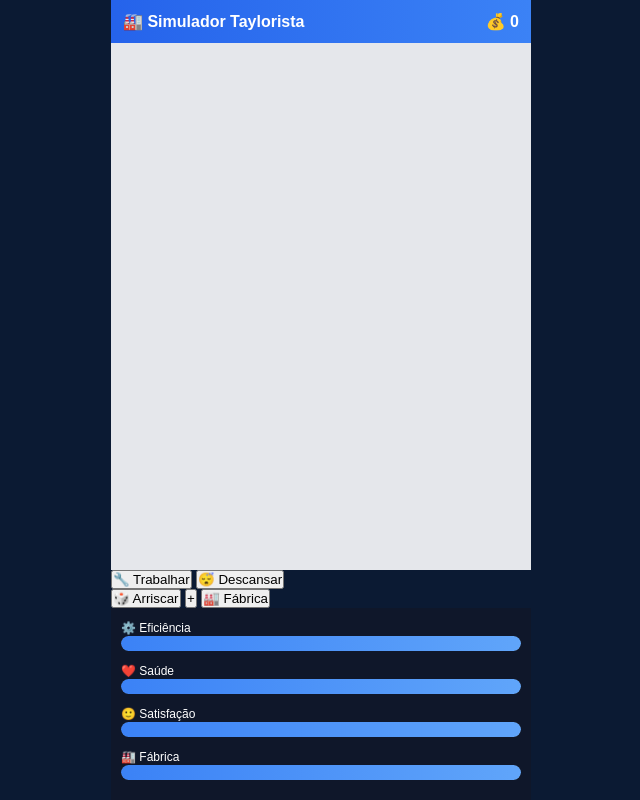
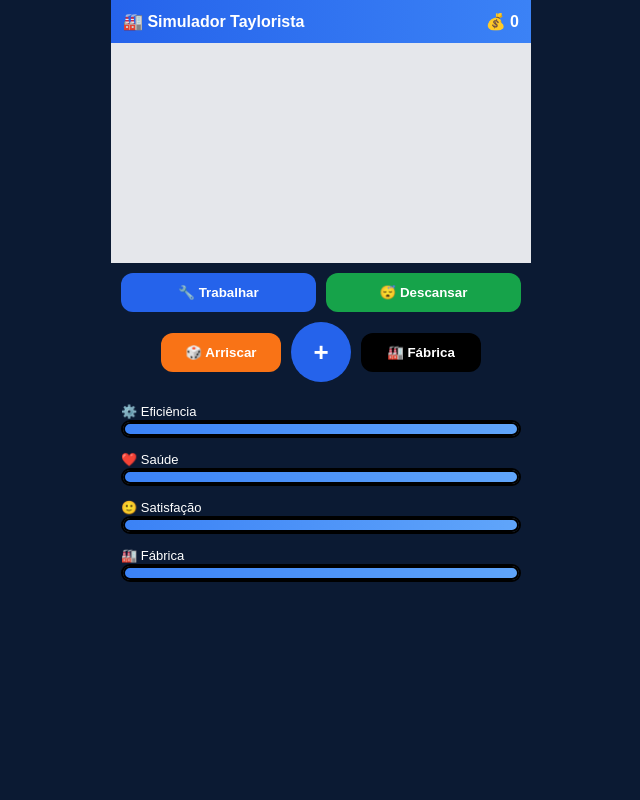
Before and after one commit to SnoopyZLT/Taylorismo-game3, a plain HTML site: page index.html in a window 1280 px wide. Shown: the whole page, without its empty margins (319-959 px from the left). Drawn offline with Linux system fonts and the light colour scheme.

Commit message:
style.css

```diff
--- a/style.css
+++ b/style.css
@@ -11,9 +11,6 @@ body {
   color: white;
   max-width: 420px;
   margin: auto;
-  display: flex;
-  flex-direction: column;
-  height: 100vh;
 }
 
 /* TOPO */
@@ -25,72 +22,93 @@ body {
   font-weight: bold;
 }
 
-/* STATUS */
-.status-topo {
-  background: #111827;
-  padding: 8px;
-  text-align: center;
-  font-size: 14px;
-}
-
 /* HISTÓRICO */
 .log {
-  flex: 1;
+  height: 220px;
   overflow-y: auto;
   background: #e5e7eb;
   color: black;
   padding: 10px;
 }
 
+/* BOTÕES */
+.acoes {
+  padding: 10px;
+}
+
+/* LINHA 1 */
+.linha {
+  display: flex;
+  gap: 10px;
+}
+
+.linha button {
+  flex: 1;
+}
+
+/* LINHA CENTRAL (=+=) */
+.linha-centro {
+  display: flex;
+  justify-content: center;
+  align-items: center;
+  gap: 10px;
+  margin-top: 10px;
+}
+
+.linha-centro button {
+  width: 30%;
+}
+
+/* BOTÃO + */
+.plus {
+  width: 60px !important;
+  height: 60px;
+  border-radius: 50%;
+  font-size: 26px;
+  background: #2563eb;
+}
+
+/* BOTÕES GERAIS */
+button {
+  padding: 12px;
+  border-radius: 12px;
+  border: none;
+  color: white;
+  font-weight: bold;
+}
+
+/* CORES */
+.linha button:nth-child(1) { background: #2563eb; }
+.linha button:nth-child(2) { background: #16a34a; }
+
+.linha-centro button:nth-child(1) { background: #f97316; }
+.linha-centro button:nth-child(3) { background: black; }
+
 /* BARRAS */
 .barras {
   padding: 10px;
-  background: #0f172a;
 }
 
 .barra {
-  margin-bottom: 10px;
+  margin-bottom: 12px;
 }
 
 .barra span {
-  font-size: 12px;
+  font-size: 13px;
 }
 
 .barra div {
   width: 100%;
-  height: 15px;
+  height: 18px;
   background: #374151;
   border-radius: 10px;
   overflow: hidden;
+  border: 2px solid black;
 }
 
 .barra div div {
   height: 100%;
   background: linear-gradient(90deg,#3b82f6,#60a5fa);
-}
-
-/* MENU */
-.menu {
-  display: flex;
-  justify-content: space-around;
-  padding: 10px;
-  background: #111827;
-}
-
-.menu button {
-  background: none;
-  border: none;
-  color: white;
-  font-size: 20px;
-}
-
-/* BOTÃO + */
-.btn-plus {
-  background: #2563eb !important;
-  width: 55px;
-  height: 55px;
-  border-radius: 50%;
-  font-size: 24px;
 }
 
 /* POPUP */
@@ -110,11 +128,4 @@ body {
   width: 80%;
   border-radius: 15px;
   text-align: center;
-}
-
-.popup-box button {
-  margin: 5px;
-  padding: 10px;
-  border-radius: 10px;
-  border: none;
-}
+  }
```
